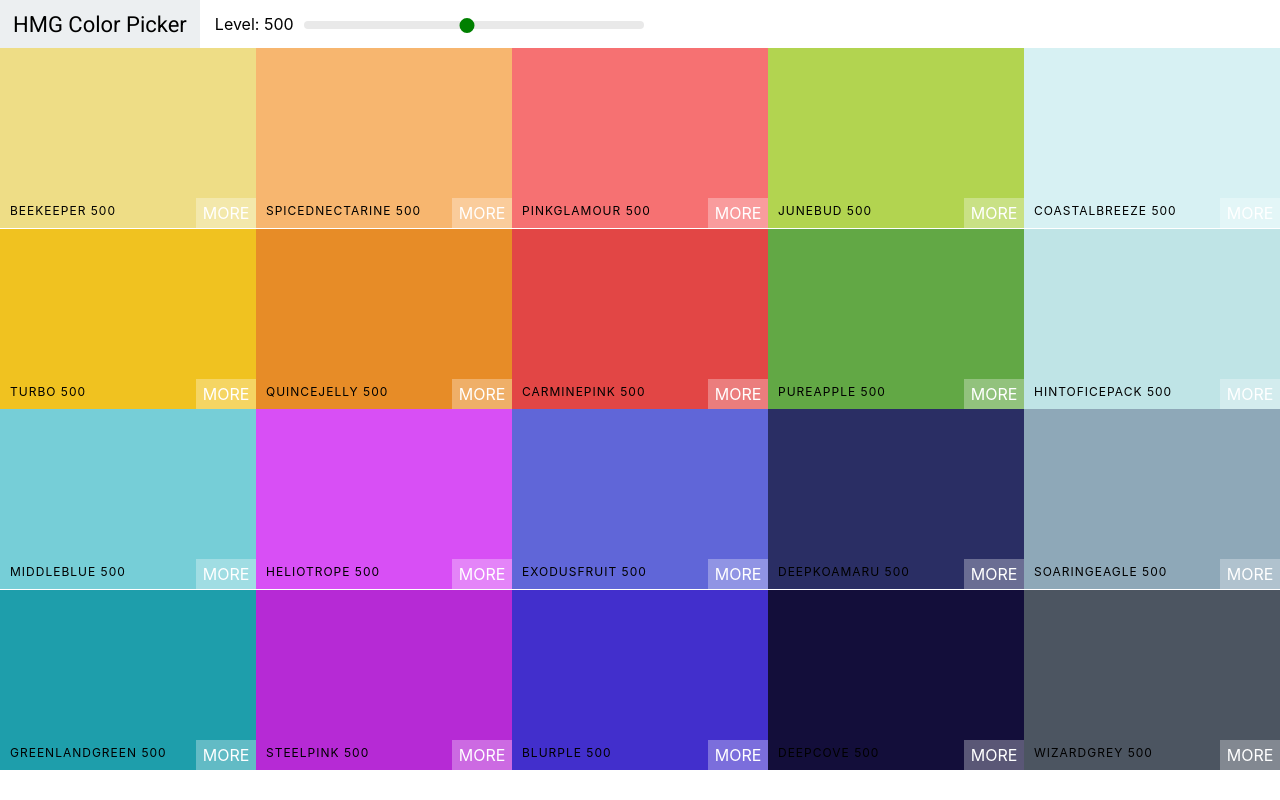
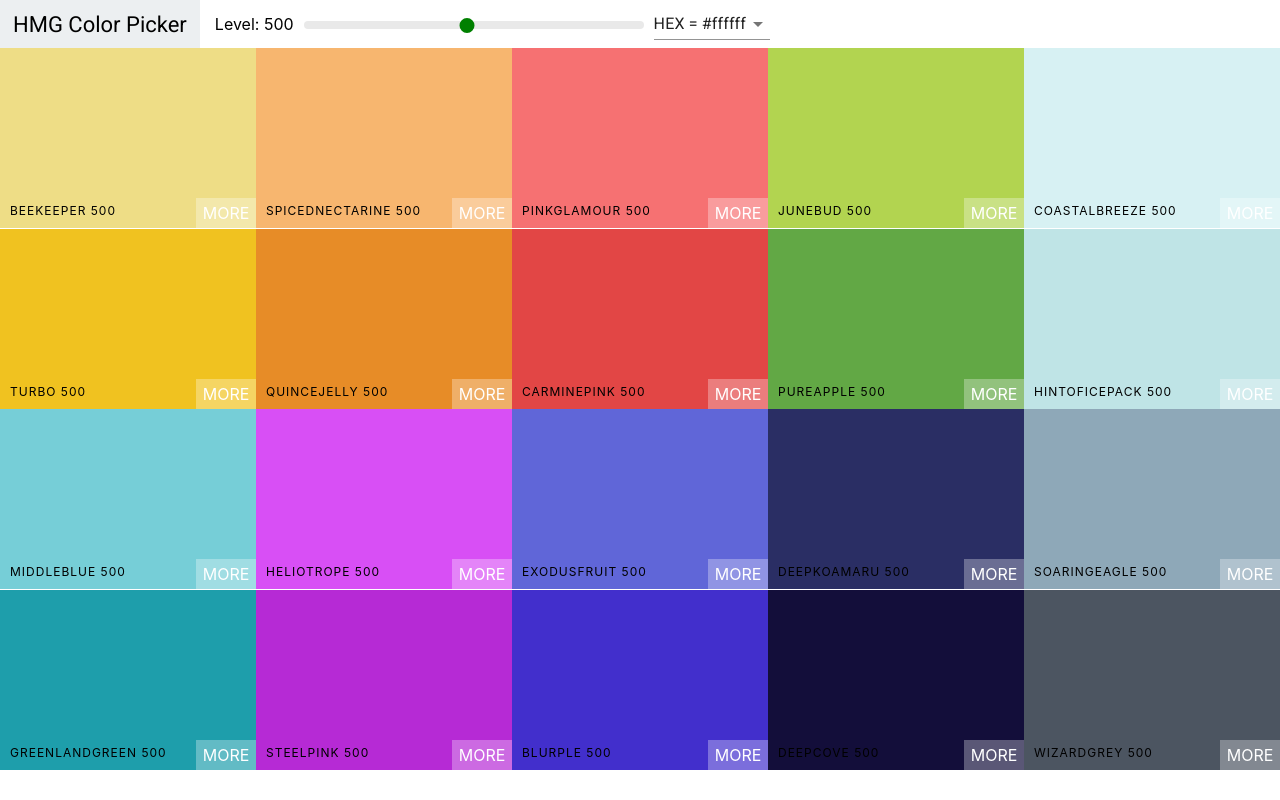
Before and after one commit to Heisey/color-app, a React (Create React App) app: page / in a window 1280 px wide. Built offline with nearby package versions, Linux system fonts and the light colour scheme.

Commit message:
Material-UI added, Select added to Navbar

```diff
--- a/package.json
+++ b/package.json
@@ -3,6 +3,7 @@
   "version": "0.1.0",
   "private": true,
   "dependencies": {
+    "@material-ui/core": "^4.3.2",
     "chroma-js": "^2.0.4",
     "rc-slider": "^8.6.13",
     "react": "^16.8.6",
--- a/src/components/NavBar/NavBar.js
+++ b/src/components/NavBar/NavBar.js
@@ -1,11 +1,32 @@
 import React, { Component } from 'react';
+
+// Components
+import Select from "@material-ui/core/Select";
+import MenuItem from '@material-ui/core/MenuItem';
 import 'rc-slider/assets/index.css';
-import './NavBar.css';
 import Slider from 'rc-slider';
 
+// Custom Styles
+import './NavBar.css';
+
 class NavBar extends Component {
+  constructor(props) {
+    super(props);
+    this.state = {
+      format: 'hex'
+    }
+
+    this.handleChange = this.handleChange.bind(this);
+  }
+
+  handleChange(e) {
+    this.setState({ format: e.target.value })
+    this.props.handleChange(e.target.value)
+  }
+
   render() {
-    const { level, changeLevel } = this.props
+    const { level, changeLevel } = this.props;
+    const { format } = this.state;
     return(
       <nav className="NavBar">
         <div className="logo">
@@ -22,6 +43,15 @@
             />
           </div>
         </div>
+        <div className="select-container">
+          <Select onChange={this.handleChange}
+                  value={format}
+          >
+            <MenuItem value="hex">HEX = #ffffff</MenuItem>
+            <MenuItem value="rgb">RGB = rgb(255, 255, 255)</MenuItem>
+            <MenuItem value="rgba">RGBA = rgba(255, 255, 255, 1.0)</MenuItem>
+          </Select>
+        </div>
       </nav>
     )
   }
--- a/src/components/Palette/Palette.js
+++ b/src/components/Palette/Palette.js
@@ -9,10 +9,12 @@
   constructor(props) {
     super(props);
     this.state = {
-      level: 500
+      level: 500,
+      format: 'hex'
     }
 
     this.changeLevel = this.changeLevel.bind(this);
+    this.changeFormat = this.changeFormat.bind(this);
   }
 
   changeLevel(newLevel) {
@@ -21,15 +23,22 @@
     })
   }
 
+  changeFormat(val) {
+    this.setState({ format: val })
+  }
+
   render() {
     const { colors } = this.props.palette;
-    const { level } = this.state;
+    const { level, format } = this.state;
     const colorBoxes = colors[level].map(color => (
-      <ColorBox background={color.hex} name={color.name} />
+      <ColorBox background={color[format]} name={color.name} />
     ))
     return (
       <div className="Palette">
-        <NavBar level={level} changeLevel={this.changeLevel} />
+        <NavBar level={level}
+                changeLevel={this.changeLevel}
+                handleChange={this.changeFormat}
+        />
         <div className="Palette-colors">
           {colorBoxes}
         </div>
```
Also changed, not shown: 1 other file (tests, documents, lock files or other folders).
